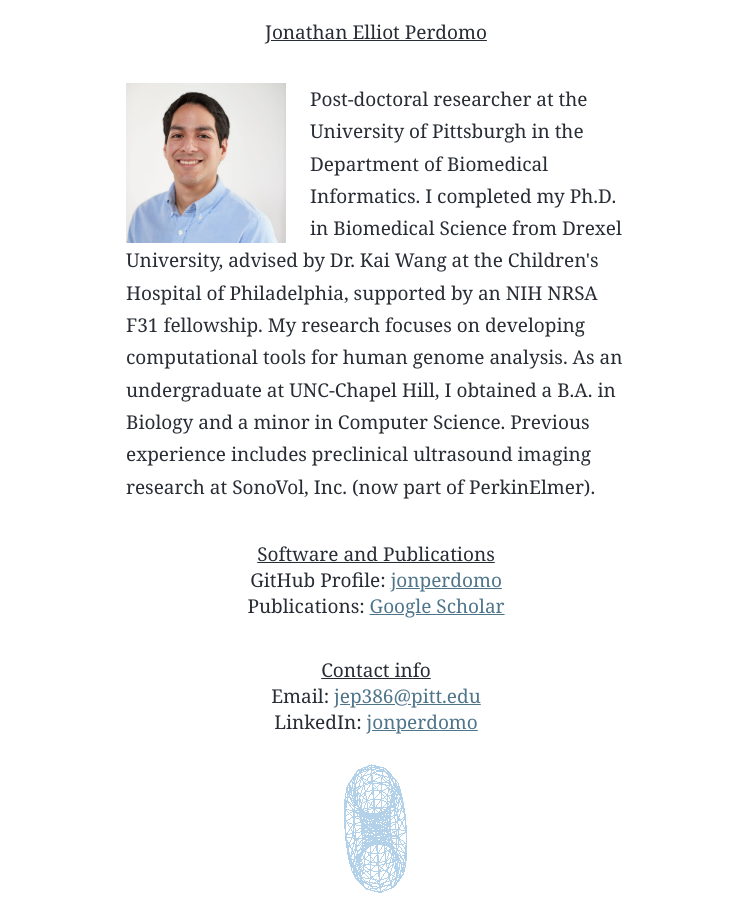
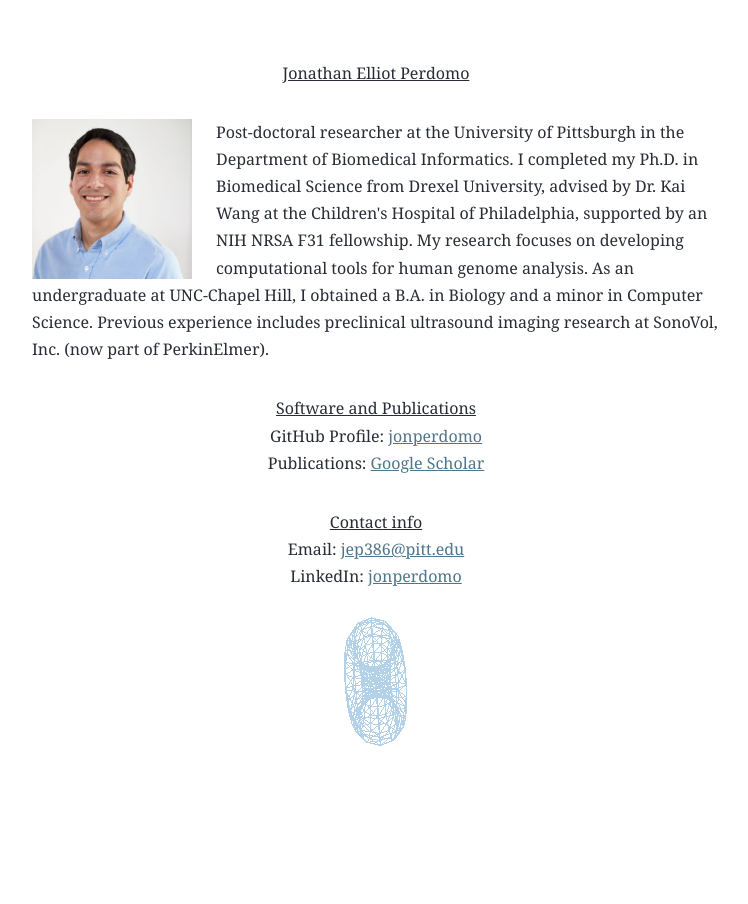
Before and after one commit to jonperdomo/jonperdomo.github.io, a React (Create React App) app: page / in a window 1280 px wide. Shown: the whole page, without its empty margins (264-1012 px from the left). After the commit the page ends 800 px from the top, so only its background shows below. Built offline with nearby package versions, Linux system fonts and the light colour scheme.

Commit message:
update font and layout

```diff
--- a/src/App.css
+++ b/src/App.css
@@ -20,7 +20,6 @@
   flex-direction: column;
   align-items: center;
   justify-content: center;
-  font-size: calc(3px + 2vmin);
   color: #282c34;
 }
 
@@ -31,29 +30,27 @@
 .About-section {
     /* background-color: green; */
     color: #282c34;
-    font-size: calc(3px + 2vmin);
     text-align: left;
-    line-height: 1.7;
-    max-width: 500px;
+    max-width: 800px;    /* limit max width for readability */
+    width: 90%;             /* allow shrinking on small screens */
+    padding: 0 1rem;        /* add horizontal padding for phones */
+    box-sizing: border-box; /* ensures padding doesn't overflow */
 }
 
 .Personal-info {
   color: #282c34;
-  font-size: calc(3px + 2vmin);
   align-items: center;
   text-align: center;
 }
 
 .Contact-info {
   color: #282c34;
-  font-size: calc(3px + 2vmin);
   align-items: center;
   text-align: center;
 }
 
 .App-link {
   color: #4F758B;
-  font-size: calc(3px + 2vmin);
   align-items: center;
   text-align: center;
 }
@@ -67,3 +64,9 @@ img {
     padding-right: 3vmin;
     float: left;
 }
+
+/* Set font size everywhere */
+body {
+    font-size: 16px;
+    line-height: 1.7;
+}
```
